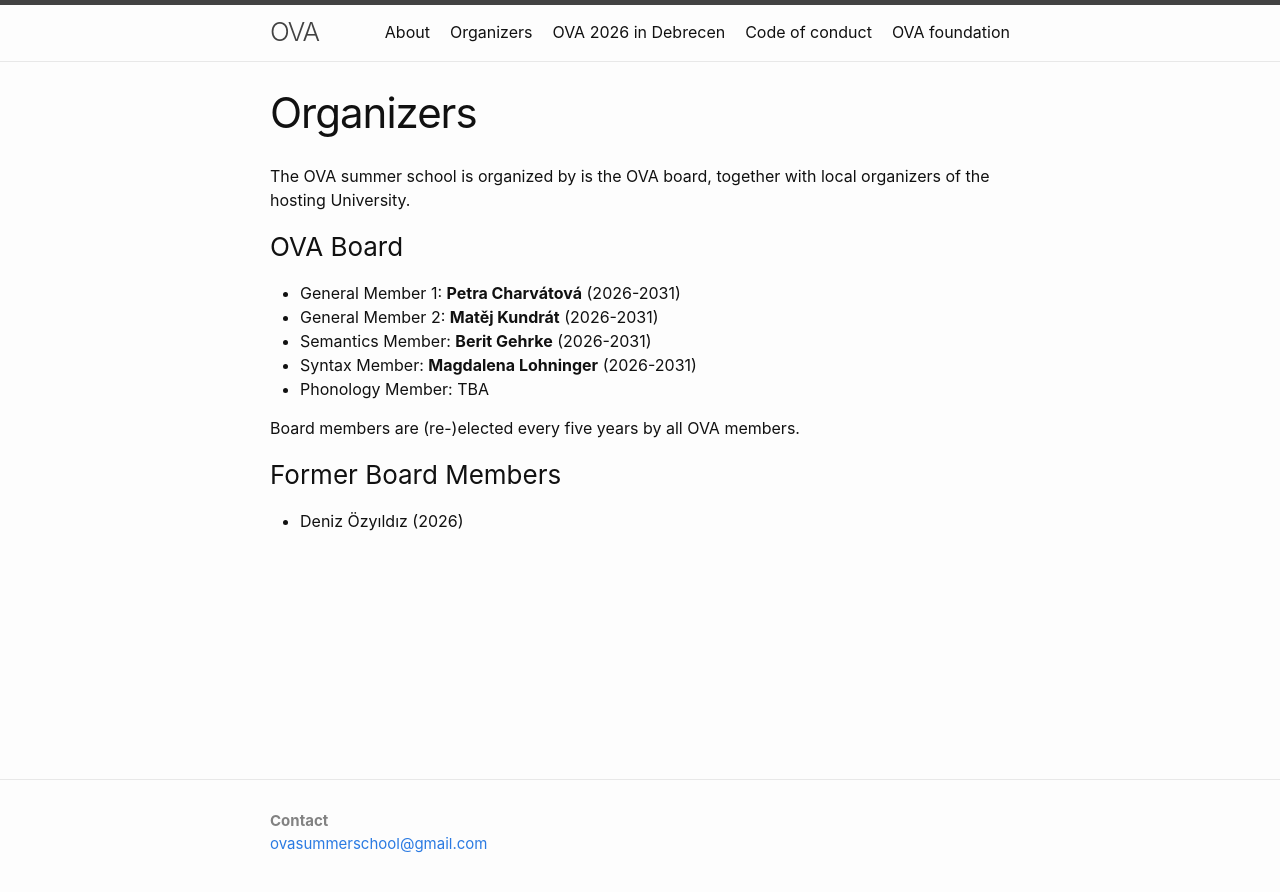
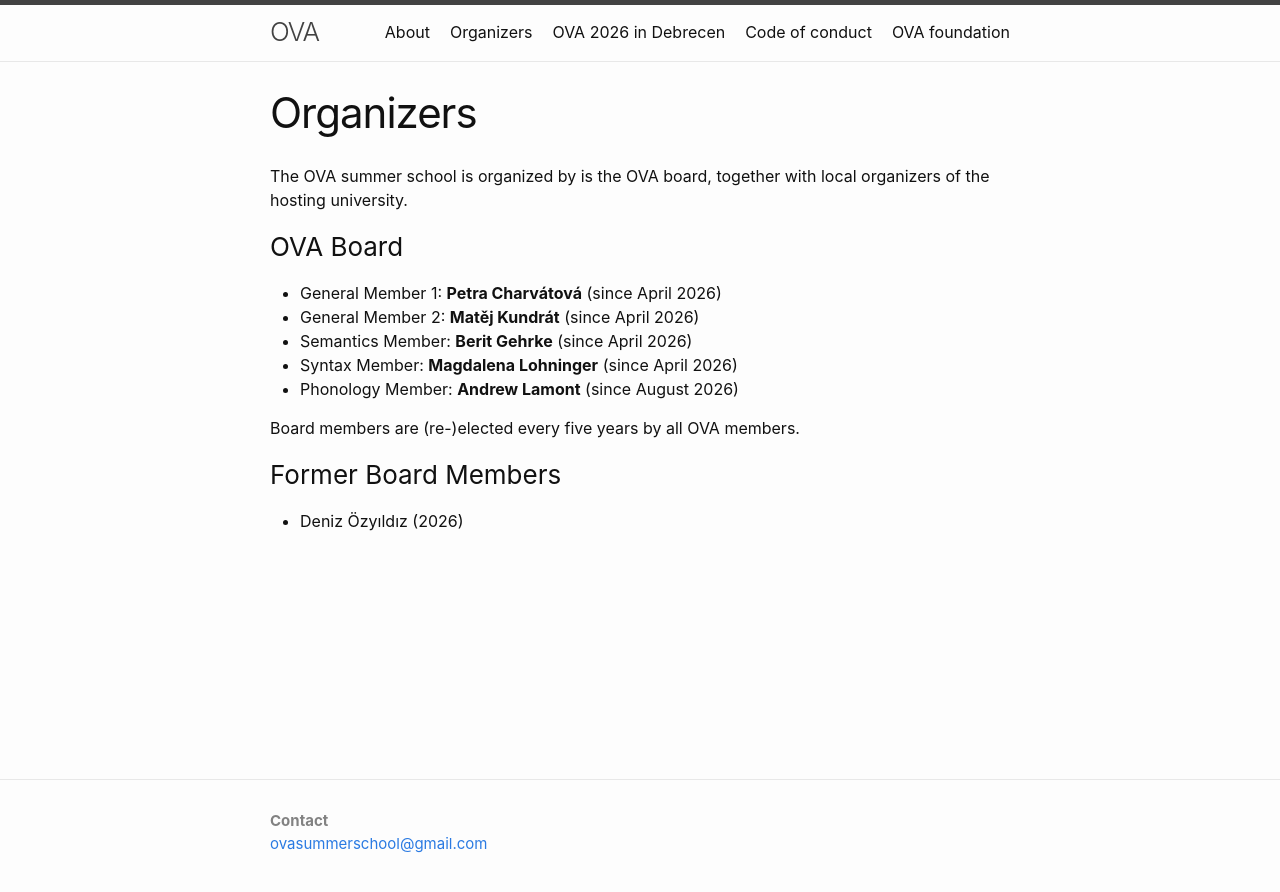
Before and after one commit to ovaschool/ovaschool.github.io, a Jekyll site: the page built from staticpages/1_organizers.markdown, in a window 1280 px wide. Shown: the top 892 px of the page. Built offline with Jekyll 4.4.1, drawn with Linux system fonts in a browser that asks for light colours.

Commit message:
Update 1_organizers.markdown

```diff
--- a/staticpages/1_organizers.markdown
+++ b/staticpages/1_organizers.markdown
@@ -5,15 +5,15 @@ permalink: /organizers/
 weight: 3
 ---
 
-The OVA summer school is organized by is the OVA board, together with local organizers of the hosting University.
+The OVA summer school is organized by is the OVA board, together with local organizers of the hosting university.
 
 ### OVA Board
 
-* General Member 1: **Petra Charvátová** (2026-2031)
-* General Member 2: **Matěj Kundrát** (2026-2031)
-* Semantics Member: **Berit Gehrke** (2026-2031)
-* Syntax Member: **Magdalena Lohninger** (2026-2031)
-* Phonology Member: TBA
+* General Member 1: **Petra Charvátová** (since April 2026)
+* General Member 2: **Matěj Kundrát** (since April 2026)
+* Semantics Member: **Berit Gehrke** (since April 2026)
+* Syntax Member: **Magdalena Lohninger** (since April 2026)
+* Phonology Member: **Andrew Lamont** (since August 2026)
 
 Board members are (re-)elected every five years by all OVA members.
 
```
